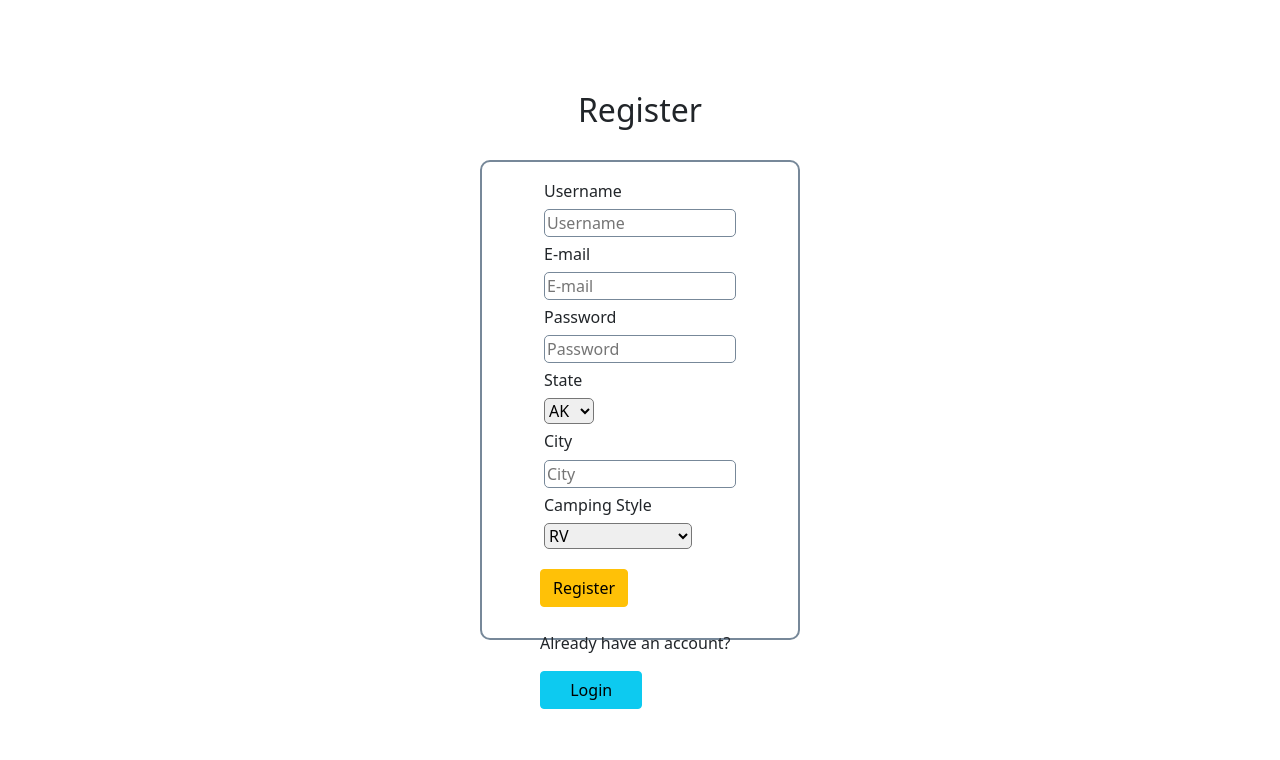
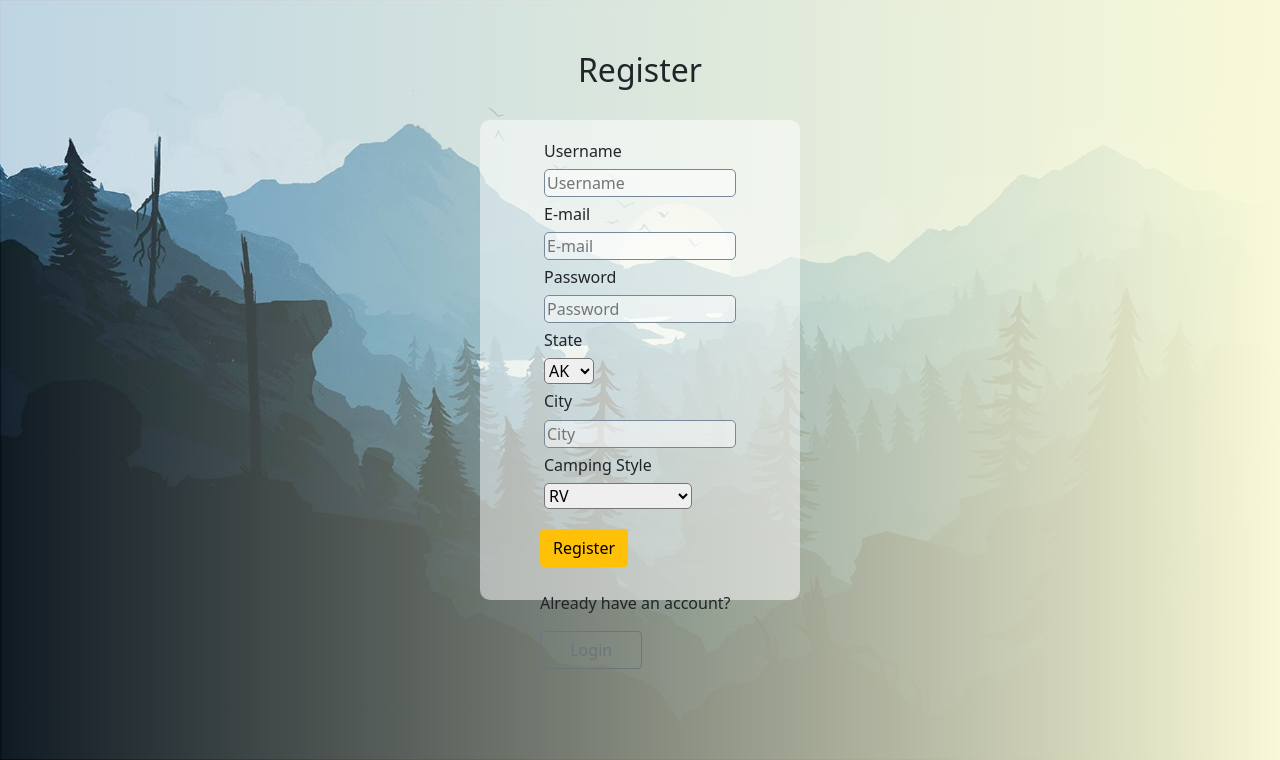
Before and after one commit to jdarling96/Campout-capstone-1, a Flask app: page /register in a window 1280 px wide. Shown: the part 56-816 px from the top of the page. Before the commit the page ends 765 px from the top, so only its background shows below. Run offline with Flask 2, Linux system fonts and the light colour scheme.

Commit message:
Created login.html. More styling on register.html and background image added with gradient color."

```diff
--- a/static/stylesheets/style.css
+++ b/static/stylesheets/style.css
@@ -24,10 +24,24 @@ body {
   #register-div{
     width: 25vw;
     height: 60vh;
+    background-color: rgba(255, 255, 255, 0.5);
+
   }
 
  input{
   width: 15vw;
+
   border: 1px solid lightslategrey;
+  background-color: rgba(255, 255, 255, 0.5);
+
 
  }
+
+#register-img{
+  height:95vh;
+  width:100vw;
+  background:linear-gradient(to right, transparent, rgb(248, 249, 215)), url(/static/images/reddit-design.jpg);
+  background-size: cover;
+  background-repeat: no-repeat;
+
+}
--- a/templates/register.html
+++ b/templates/register.html
@@ -1,7 +1,7 @@
 {% extends 'base.html' %} {% block content %}
-
-<div class="d-flex justify-content-center" style="margin-top: 20vh;">
-   <div id="register-div" class="d-flex flex-column justify-content-center align-items-center p-1" style="border: 2px solid lightslategray; border-radius: 10px;">
+ <div id="register-img" class="d-flex justify-content-center">
+<div class="d-flex justify-content-center" style="margin-top: 15vh;">
+   <div id="register-div" class="d-flex flex-column justify-content-center align-items-center p-1" style="border-radius: 10px;">
     <h2 class='justify-content-center mb-5'>Register</h2>
     <form action="">
     {{ form.hidden_tag() }}
@@ -15,7 +15,7 @@
 
    <div class="mt-4">
     <p>Already have an account?</p>
-    <button onclick="window.location.href='/login'" type="button" class="btn btn-info btn-md" style="width: 8vw;">Login</button>
+    <button onclick="window.location.href='/login'" type="button" class="btn btn-outline-secondary btn-md" style="width: 8vw;">Login</button>
 
    </div>
 </div>
@@ -23,5 +23,6 @@
 
 
 </div>
+</div>
 
 {% endblock %}
```
Also changed, not shown: static/images/reddit-design.jpg (added), 1 other file.
